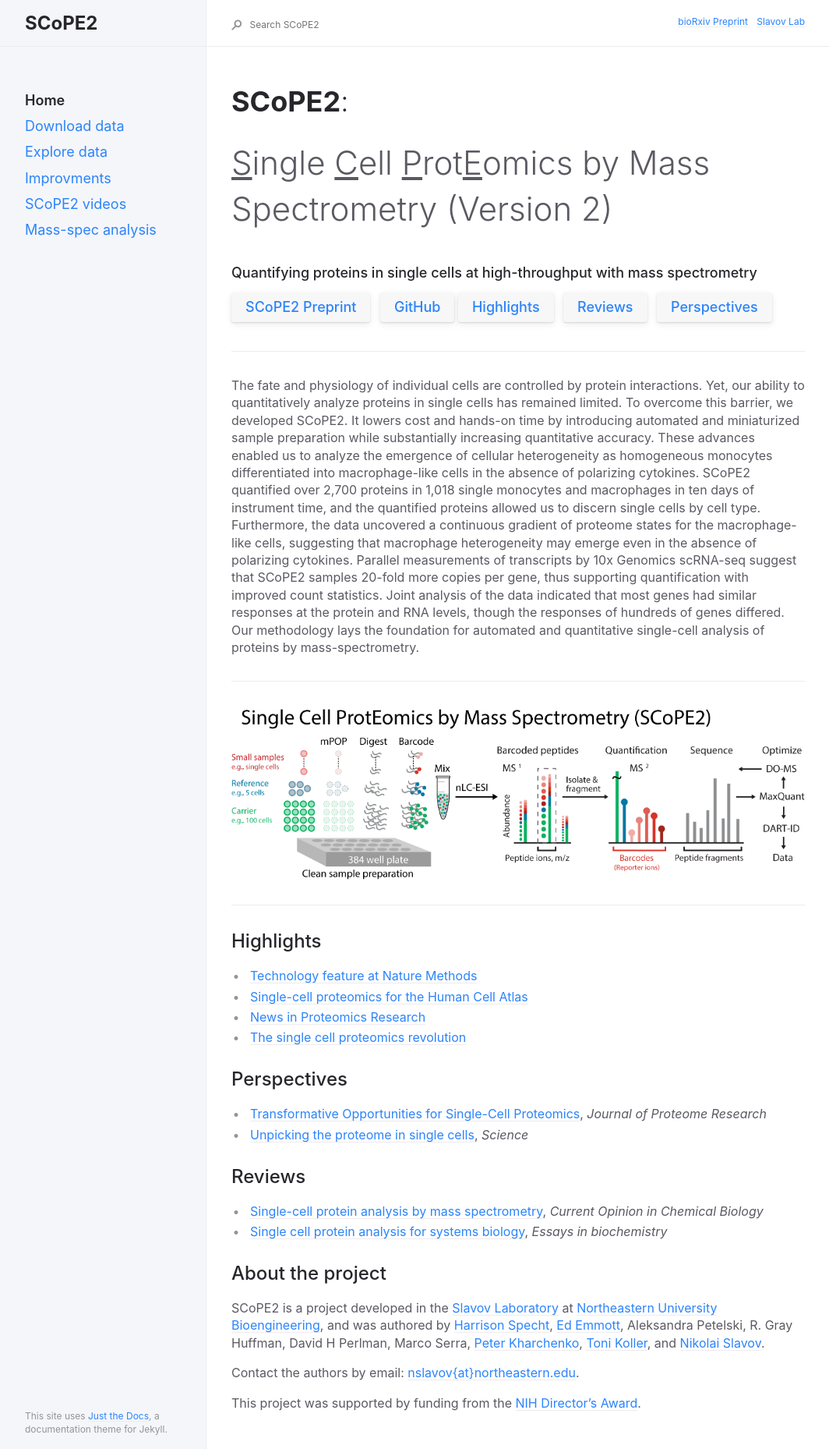
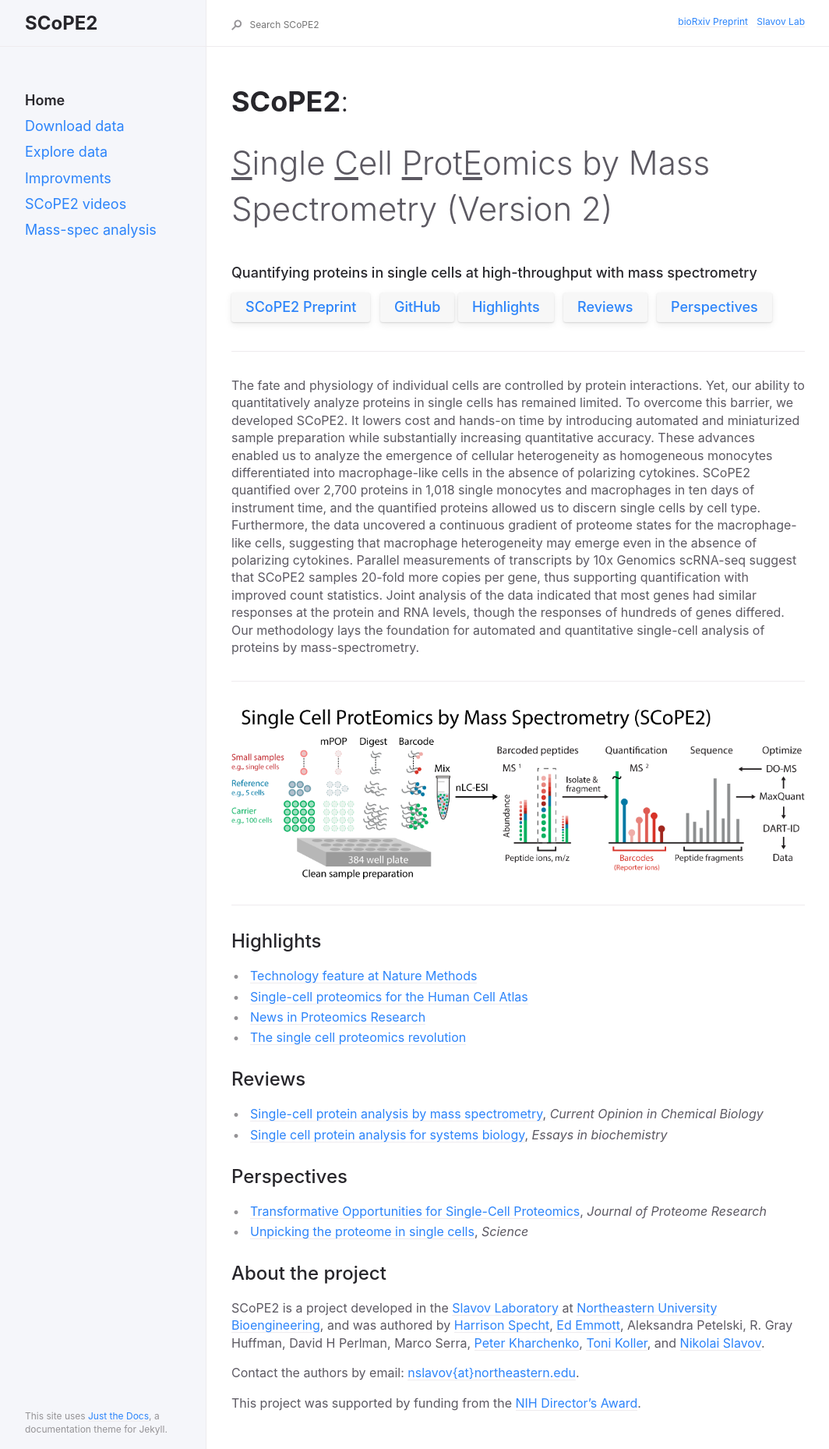
Before and after one commit to SlavovLab/SCoPE2, a Jekyll site: the page built from docs/index.md, in a window 1280 px wide. Shown: the whole page at 78% size, without its empty margins (91-1155 px from the left). Built offline with Jekyll 4.4.1, drawn with Linux system fonts in a browser that asks for light colours.

```diff
--- a/docs/index.md
+++ b/docs/index.md
@@ -38,13 +38,15 @@ The fate and physiology of individual cells are controlled by protein interactio
 * [News in Proteomics Research](http://proteomicsnews.blogspot.com/2019/12/over-1000-single-cell-proteomes-2700.html)
 * [The single cell proteomics revolution](https://www.bioanalysis-zone.com/2020/02/11/single-cell-proteomics-revolution_bo/)
 
+## Reviews
+* [Single-cell protein analysis by mass spectrometry](https://doi.org/10.1016/j.cbpa.2020.04.018), *Current Opinion in Chemical Biology*
+* [Single cell protein analysis for systems biology](https://www.ncbi.nlm.nih.gov/pmc/articles/PMC6204083/),	*Essays in biochemistry*
+
 ## Perspectives
 * [Transformative Opportunities for Single-Cell Proteomics](https://www.ncbi.nlm.nih.gov/pmc/articles/PMC6089608/), *Journal of Proteome Research*
 * [Unpicking the proteome in single cells](https://science.sciencemag.org/content/367/6477/512), *Science*
 
-## Reviews
-* [Single-cell protein analysis by mass spectrometry](https://doi.org/10.1016/j.cbpa.2020.04.018), *Current Opinion in Chemical Biology*
-* [Single cell protein analysis for systems biology](https://www.ncbi.nlm.nih.gov/pmc/articles/PMC6204083/),	*Essays in biochemistry*
+
 
 ## About the project
 
```
